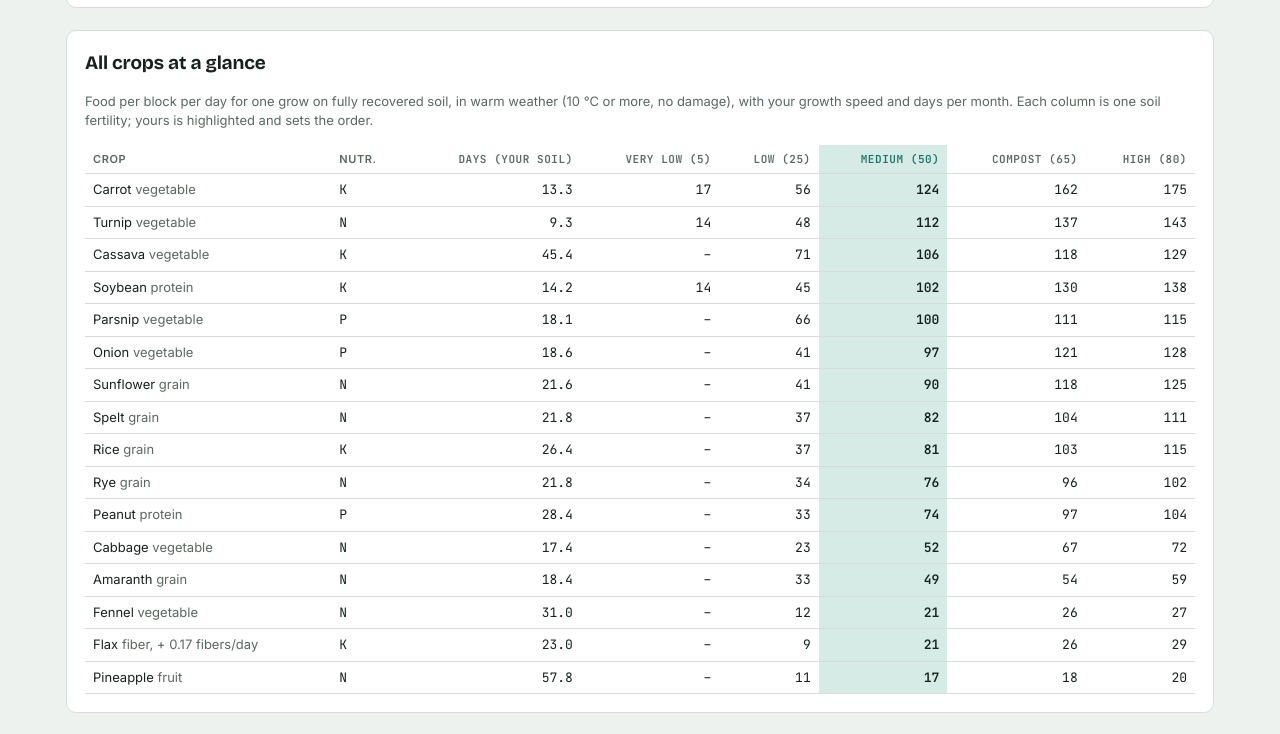
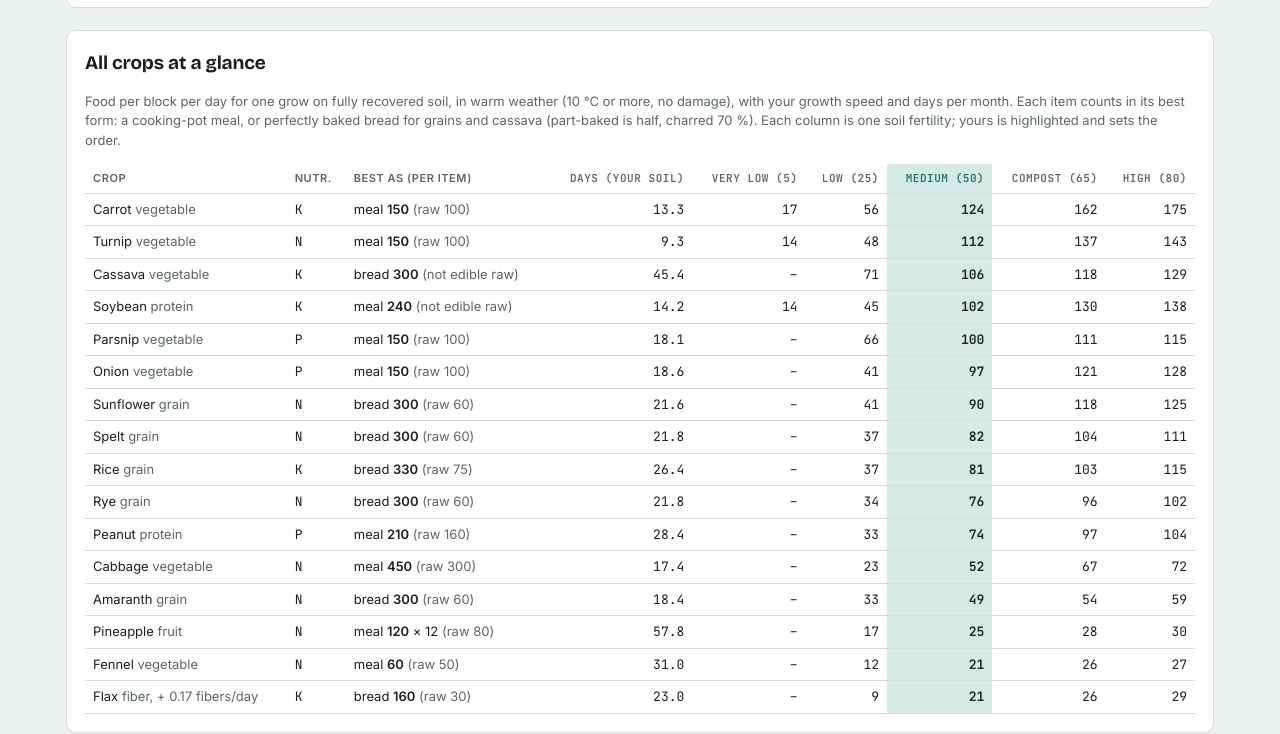
Before and after one commit to TimestaticYT/vs-greenhouse-planner, a plain HTML site: page index.html in a window 1280 px wide. Shown: the part 1764-2498 px from the top of the page. Drawn offline with nearby package versions, Linux system fonts and the light colour scheme.

Commit message:
Show best food form per crop and fix pineapple satiety
Pineapple counts 12 slices at 120 each as a meal (was raw, 80 each).
The crop overview lists each crop's best form next to its raw value.

```diff
--- a/index.html
+++ b/index.html
@@ -216,7 +216,7 @@ button.reset { font: inherit; font-size: 13px; color: var(--accent); background:
     <div class="panel-head">
       <h2 id="h-ov" data-i18n="hOv">All crops at a glance</h2>
     </div>
-    <p class="hint" data-i18n="ovHint">Food per block per day for one grow on fully recovered soil, in warm weather (10 °C or more, no damage), with your growth speed and days per month. Each column is one soil fertility; yours is highlighted and sets the order.</p>
+    <p class="hint" data-i18n="ovHint">Food per block per day for one grow on fully recovered soil, in warm weather (10 °C or more, no damage), with your growth speed and days per month. Each item counts in its best form: a cooking-pot meal, or perfectly baked bread for grains and cassava (part-baked is half, charred 70 %). Each column is one soil fertility; yours is highlighted and sets the order.</p>
     <div class="scroll"><table id="ovTable"></table></div>
   </section>
 
@@ -287,25 +287,26 @@ button.reset { font: inherit; font-size: 13px; color: var(--accent); background:
 (function () {
   "use strict";
   // Crop data from the 1.22 game files. sat = best satiety per item (raw, cooking-pot meal or bread).
+  // raw = satiety when eaten raw (null: not edible raw). Pineapple: one fruit cuts into 12 slices (80 raw, 120 in a meal).
   // nc = nutrient consumed over the whole growth, stages = growth stages.
   // de = the crop's name in the game's German language file (de.json, block-crop-*).
   const CROPS = [
-    { id: "carrot",   name: "Carrot",    de: "Karotten",     cat: "Vegetable", nut: "K", months: 1.03,  cold: -10, heat: 32, stunt: 0.75, yield: 11,  sat: 150, how: "meal", nc: 34.3, stages: 7 },
-    { id: "turnip",   name: "Turnip",    de: "Steckrüben",   cat: "Vegetable", nut: "N", months: 0.8,   cold: -5,  heat: 27, stunt: 0.5,  yield: 7,   sat: 150, how: "meal", nc: 24, stages: 5 },
-    { id: "onion",    name: "Onion",     de: "Zwiebeln",     cat: "Vegetable", nut: "P", months: 1.54,  cold: -1,  heat: 40, stunt: 0.5,  yield: 12,  sat: 150, how: "meal", nc: 30, stages: 7 },
-    { id: "parsnip",  name: "Parsnip",   de: "Pastinaken",   cat: "Vegetable", nut: "P", months: 1.75,  cold: -10, heat: 32, stunt: 0.75, yield: 12,  sat: 150, how: "meal", nc: 17.5, stages: 8 },
-    { id: "cabbage",  name: "Cabbage",   de: "Kohl",         cat: "Vegetable", nut: "N", months: 1.375, cold: -5,  heat: 35, stunt: 0.5,  yield: 2,   sat: 450, how: "meal", nc: 36.67, stages: 12 },
-    { id: "fennel",   name: "Fennel",    de: "Fenchel",      cat: "Vegetable", nut: "N", months: 2.67,  cold: -8,  heat: 35, stunt: 0.75, yield: 11,  sat: 60,  how: "meal", nc: 35, stages: 9 },
-    { id: "cassava",  name: "Cassava",   de: "Maniok",       cat: "Vegetable", nut: "K", months: 4.4,   cold: 4,   heat: 44, stunt: 0.5,  yield: 16,  sat: 300, how: "bread", nc: 22.2, stages: 9 },
-    { id: "sunflower",name: "Sunflower", de: "Sonnenblumen", cat: "Grain",     nut: "N", months: 1.7,   cold: -5,  heat: 40, stunt: 0.5,  yield: 6.5, sat: 300, how: "bread", nc: 36, stages: 12 },
-    { id: "spelt",    name: "Spelt",     de: "Dinkel",       cat: "Grain",     nut: "N", months: 1.78,  cold: -5,  heat: 40, stunt: 0.5,  yield: 6,   sat: 300, how: "bread", nc: 35, stages: 9 },
-    { id: "rice",     name: "Rice",      de: "Reis",         cat: "Grain",     nut: "K", months: 2.0,   cold: 8,   heat: 46, stunt: 0.5,  yield: 6.5, sat: 330, how: "bread", nc: 45, stages: 10 },
-    { id: "rye",      name: "Rye",       de: "Roggen",       cat: "Grain",     nut: "N", months: 1.78,  cold: -12, heat: 27, stunt: 0.75, yield: 5.5, sat: 300, how: "bread", nc: 35, stages: 9 },
-    { id: "amaranth", name: "Amaranth",  de: "Amarant",      cat: "Grain",     nut: "N", months: 1.78,  cold: 6,   heat: 42, stunt: 0.5,  yield: 3,   sat: 300, how: "bread", nc: 13.33, stages: 9 },
-    { id: "soybean",  name: "Soybean",   de: "Sojabohnen",   cat: "Protein",   nut: "K", months: 1.14,  cold: -5,  heat: 40, stunt: 0.5,  yield: 6,   sat: 240, how: "meal", nc: 32, stages: 11 },
-    { id: "peanut",   name: "Peanut",    de: "Erdnüsse",     cat: "Protein",   nut: "P", months: 2.2,   cold: 10,  heat: 42, stunt: 0.5,  yield: 10,  sat: 210, how: "meal", nc: 40, stages: 9 },
-    { id: "flax",     name: "Flax",      de: "Flachs",       cat: "Fiber",     nut: "K", months: 1.78,  cold: -5,  heat: 40, stunt: 0.5,  yield: 3,   sat: 160, how: "bread", fibers: 4, nc: 44.4, stages: 9 },
-    { id: "pineapple",name: "Pineapple", de: "Ananas",       cat: "Fruit",     nut: "N", months: 5.6,   cold: 6,   heat: 48, stunt: 0.5,  yield: 1,   sat: 960, how: "meal", nc: 14, stages: 16 },
+    { id: "carrot",   name: "Carrot",    de: "Karotten",     cat: "Vegetable", nut: "K", months: 1.03,  cold: -10, heat: 32, stunt: 0.75, yield: 11,  sat: 150, how: "meal", nc: 34.3, stages: 7, raw: 100 },
+    { id: "turnip",   name: "Turnip",    de: "Steckrüben",   cat: "Vegetable", nut: "N", months: 0.8,   cold: -5,  heat: 27, stunt: 0.5,  yield: 7,   sat: 150, how: "meal", nc: 24, stages: 5, raw: 100 },
+    { id: "onion",    name: "Onion",     de: "Zwiebeln",     cat: "Vegetable", nut: "P", months: 1.54,  cold: -1,  heat: 40, stunt: 0.5,  yield: 12,  sat: 150, how: "meal", nc: 30, stages: 7, raw: 100 },
+    { id: "parsnip",  name: "Parsnip",   de: "Pastinaken",   cat: "Vegetable", nut: "P", months: 1.75,  cold: -10, heat: 32, stunt: 0.75, yield: 12,  sat: 150, how: "meal", nc: 17.5, stages: 8, raw: 100 },
+    { id: "cabbage",  name: "Cabbage",   de: "Kohl",         cat: "Vegetable", nut: "N", months: 1.375, cold: -5,  heat: 35, stunt: 0.5,  yield: 2,   sat: 450, how: "meal", nc: 36.67, stages: 12, raw: 300 },
+    { id: "fennel",   name: "Fennel",    de: "Fenchel",      cat: "Vegetable", nut: "N", months: 2.67,  cold: -8,  heat: 35, stunt: 0.75, yield: 11,  sat: 60,  how: "meal", nc: 35, stages: 9, raw: 50 },
+    { id: "cassava",  name: "Cassava",   de: "Maniok",       cat: "Vegetable", nut: "K", months: 4.4,   cold: 4,   heat: 44, stunt: 0.5,  yield: 16,  sat: 300, how: "bread", nc: 22.2, stages: 9, raw: null },
+    { id: "sunflower",name: "Sunflower", de: "Sonnenblumen", cat: "Grain",     nut: "N", months: 1.7,   cold: -5,  heat: 40, stunt: 0.5,  yield: 6.5, sat: 300, how: "bread", nc: 36, stages: 12, raw: 60 },
+    { id: "spelt",    name: "Spelt",     de: "Dinkel",       cat: "Grain",     nut: "N", months: 1.78,  cold: -5,  heat: 40, stunt: 0.5,  yield: 6,   sat: 300, how: "bread", nc: 35, stages: 9, raw: 60 },
+    { id: "rice",     name: "Rice",      de: "Reis",         cat: "Grain",     nut: "K", months: 2.0,   cold: 8,   heat: 46, stunt: 0.5,  yield: 6.5, sat: 330, how: "bread", nc: 45, stages: 10, raw: 75 },
+    { id: "rye",      name: "Rye",       de: "Roggen",       cat: "Grain",     nut: "N", months: 1.78,  cold: -12, heat: 27, stunt: 0.75, yield: 5.5, sat: 300, how: "bread", nc: 35, stages: 9, raw: 60 },
+    { id: "amaranth", name: "Amaranth",  de: "Amarant",      cat: "Grain",     nut: "N", months: 1.78,  cold: 6,   heat: 42, stunt: 0.5,  yield: 3,   sat: 300, how: "bread", nc: 13.33, stages: 9, raw: 60 },
+    { id: "soybean",  name: "Soybean",   de: "Sojabohnen",   cat: "Protein",   nut: "K", months: 1.14,  cold: -5,  heat: 40, stunt: 0.5,  yield: 6,   sat: 240, how: "meal", nc: 32, stages: 11, raw: null },
+    { id: "peanut",   name: "Peanut",    de: "Erdnüsse",     cat: "Protein",   nut: "P", months: 2.2,   cold: 10,  heat: 42, stunt: 0.5,  yield: 10,  sat: 210, how: "meal", nc: 40, stages: 9, raw: 160 },
+    { id: "flax",     name: "Flax",      de: "Flachs",       cat: "Fiber",     nut: "K", months: 1.78,  cold: -5,  heat: 40, stunt: 0.5,  yield: 3,   sat: 160, how: "bread", fibers: 4, nc: 44.4, stages: 9, raw: 30 },
+    { id: "pineapple",name: "Pineapple", de: "Ananas",       cat: "Fruit",     nut: "N", months: 5.6,   cold: 6,   heat: 48, stunt: 0.5,  yield: 1,   sat: 1440, how: "meal", nc: 14, stages: 16, raw: 960 },
   ];
   const CATS = ["Vegetable", "Grain", "Protein", "Fiber", "Fruit"];
   const DT = 2; // simulation step in hours (the game checks every 3–4 h at random times)
@@ -358,6 +359,7 @@ button.reset { font: inherit; font-size: 13px; color: var(--accent); background:
       food: (v, how) => ' About <b class="mono">' + v + "</b> satiety per block per day " + how + ".",
       fiberLine: (v) => " Plus " + v + " flax fibers per block per day.",
       limits: (c, h) => "Limits: damaged below " + c + " °C or above " + h + " °C.",
+      thBest: "Best as (per item)", rawWord: "raw", notRaw: "not edible raw", howShort: { meal: "meal", bread: "bread" },
       thSoil: "Soil", thDays: "Days", thNut: "Nutr.", thDaysYour: "Days (your soil)", ovFiber: (v) => "+ " + v + " fibers/day",
       thCrop: "Crop", thOutcome: "Outcome", thRipe: "Ripe", thFood: "Food/block/day", thPlant: "Plant", thHarvestAll: "Harvest all",
       house: (i) => "House " + i,
@@ -403,6 +405,7 @@ button.reset { font: inherit; font-size: 13px; color: var(--accent); background:
       food: (v, how) => ' Etwa <b class="mono">' + v + "</b> Sättigung pro Block und Tag " + how + ".",
       fiberLine: (v) => " Dazu " + v + " Flachsfasern pro Block und Tag.",
       limits: (c, h) => "Grenzen: Schaden unter " + c + " °C oder über " + h + " °C.",
+      thBest: "Am besten als (pro Stück)", rawWord: "roh", notRaw: "roh nicht essbar", howShort: { meal: "Mahlzeit", bread: "Brot" },
       thSoil: "Boden", thDays: "Tage", thNut: "Nährst.", thDaysYour: "Tage (dein Boden)", ovFiber: (v) => "+ " + v + " Fasern/Tag",
       thCrop: "Pflanze", thOutcome: "Ergebnis", thRipe: "Reif", thFood: "Nahrung/Block/Tag", thPlant: "Pflanzen", thHarvestAll: "Alles ernten",
       house: (i) => "Haus " + i,
@@ -426,7 +429,7 @@ button.reset { font: inherit; font-size: 13px; color: var(--accent); background:
     lede: "Welche Pflanzen in deinem Gewächshaus heil bis zur Ernte kommen, abhängig vom Pflanztag. Die Seite nutzt Vintage Storys eigene Temperaturformel und die Pflanzengrenzen aus den Spieldateien von 1.22: Kälte- und Hitzeschaden, den Gewächshausbonus von +5&nbsp;°C und langsameres Wachstum unter 10&nbsp;°C.",
     hClimate: "Dein Klima",
     hOv: "Alle Pflanzen im Überblick",
-    ovHint: "Nahrung pro Block und Tag für eine Ernte auf voll erholtem Boden bei warmem Wetter (10 °C oder mehr, kein Schaden), mit deinem Wachstumstempo und deinen Tagen pro Monat. Jede Spalte ist eine Bodenfruchtbarkeit; deine ist hervorgehoben und bestimmt die Reihenfolge.",
+    ovHint: "Nahrung pro Block und Tag für eine Ernte auf voll erholtem Boden bei warmem Wetter (10 °C oder mehr, kein Schaden), mit deinem Wachstumstempo und deinen Tagen pro Monat. Jedes Stück zählt in seiner besten Form: als Kochtopf-Mahlzeit oder, bei Getreide und Maniok, als perfekt gebackenes Brot (halb gebacken die Hälfte, verkohlt 70 %). Jede Spalte ist eine Bodenfruchtbarkeit; deine ist hervorgehoben und bestimmt die Reihenfolge.",
     lOffset: "Wetter-Abweichung °C", sOffset: "unten messen; 0 = nur Formel",
     hMeasure: "Wetter-Abweichung messen", lMTemp: "Temperatur °C", lMHour: "Stunde", bApply: "Als Abweichung übernehmen",
     measureHint: "Das Spiel legt zufälliges Wetterrauschen über die Formel: einen langsamen Teil (meist innerhalb ±4 °C), der viele Spielmonate bleibt, und einen schnellen Teil (etwa ±1 °C), der sich innerhalb von Stunden ändert. Gib <code>/wgen pos climate</code> ein und trag den ersten Wert (Temperature) und die Spielstunde ein. Das Datum kommt aus „Jetzt pflanzen“. Nimm zwei, drei Messungen zu verschiedenen Zeiten und den Mittelwert. Etwa einmal pro Spieljahr neu messen. Mit gesetzter Abweichung reicht ein Sicherheitspuffer von etwa 1,5 °C.",
@@ -656,12 +659,12 @@ button.reset { font: inherit; font-size: 13px; color: var(--accent); background:
     });
     const selIdx = FERTS.indexOf(S.fert);
     rows.sort((a, b) => (b.mine.perDay || 0) - (a.mine.perDay || 0));
-    let html = "<thead><tr><th>" + t().thCrop + "</th><th>" + t().thNut + '</th><th class="num">' + t().thDaysYour + "</th>";
+    let html = "<thead><tr><th>" + t().thCrop + "</th><th>" + t().thNut + "</th><th>" + t().thBest + '</th><th class="num">' + t().thDaysYour + "</th>";
     FERTS.forEach((f, i) => { html += '<th class="num' + (i === selIdx ? " sel" : "") + '">' + labels[i] + "</th>"; });
     html += "</tr></thead><tbody>";
     for (const { c, res, mine } of rows) {
       html += "<tr><td>" + cname(c) + ' <span class="hint">' + t().catOne[c.cat] + (c.fibers && mine.days ? ", " + t().ovFiber(fmt(c.fibers / mine.days, 2)) : "") + "</span></td>" +
-        '<td class="mono">' + c.nut + '</td><td class="num">' + (mine.days ? fmt(mine.days, 1) : "–") + "</td>";
+        '<td class="mono">' + c.nut + "</td><td>" + t().howShort[c.how] + " <b>" + fmt(c.sat / (c.id === "pineapple" ? 12 : 1)) + '</b>' + (c.id === "pineapple" ? " × 12" : "") + ' <span class="hint">(' + (c.raw == null ? t().notRaw : t().rawWord + " " + fmt(c.raw / (c.id === "pineapple" ? 12 : 1))) + ')</span></td><td class="num">' + (mine.days ? fmt(mine.days, 1) : "–") + "</td>";
       res.forEach((r, i) => { html += '<td class="num' + (i === selIdx ? " sel" : "") + '">' + (r.perDay ? fmt(r.perDay) : "–") + "</td>"; });
       html += "</tr>";
     }
```
